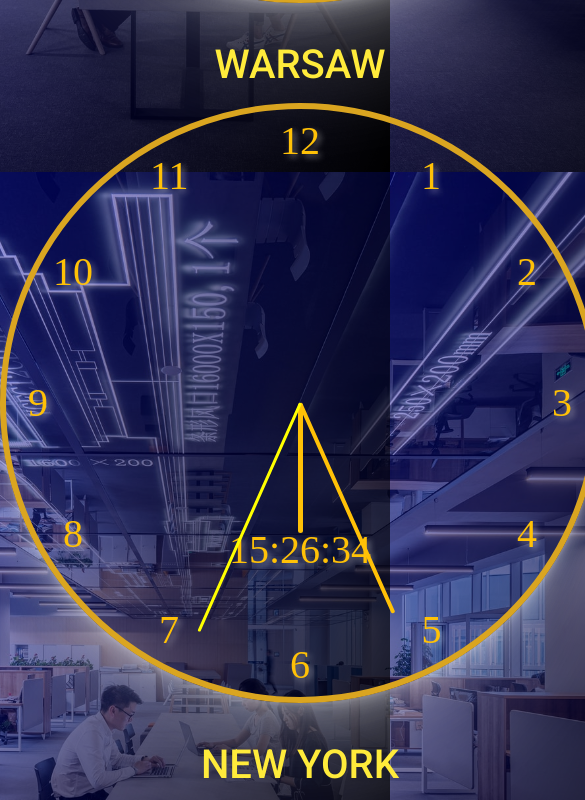
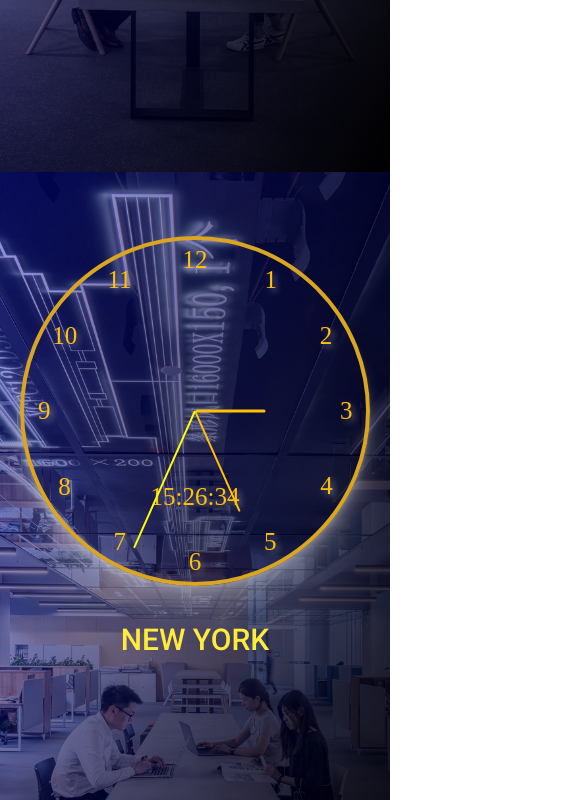
Before and after one commit to Bert0ne/clock-stoper-timer, a website: page index.html in a window 390 px wide. Shown: the part 672-1472 px from the top of the page, 585 px wide, since content can reach past the window. Drawn offline with Linux system fonts and the light colour scheme.

Commit message:
add some responsive

```diff
--- a/js.js
+++ b/js.js
@@ -7,7 +7,7 @@
     const time = new Date();
     let secondNum = time.getSeconds() * 6;
     let minuteNum = time.getMinutes() * 6;
-    let hourNum = time.getHours() * 12;
+    let hourNum = time.getHours() * 30;
 
 
     for (let i = 0; i < 3; i++) {
@@ -16,9 +16,9 @@
     clockM[i].style.transform = "rotate("+ minuteNum +"deg)";
     }
 
-    clockH[0].style.transform = "rotate("+ (hourNum + 84)+"deg)"; //TOKIO
+    clockH[0].style.transform = "rotate("+ (hourNum + 210)+"deg)"; //TOKIO
     clockH[1].style.transform = "rotate("+ hourNum+"deg)"; //WARSAW
-    clockH[2].style.transform = "rotate("+ (hourNum - 72)+ "deg)"; // NEW YORK
+    clockH[2].style.transform = "rotate("+ (hourNum - 180)+ "deg)"; // NEW YORK
 
 
     console.log();
--- a/sass/base.scss
+++ b/sass/base.scss
@@ -55,4 +55,11 @@
         color:  #FFEB3B;
 
     }
+    @media only screen and (max-width: 500px) {
+        .timeZoneName {
+            font-size: 3rem;
+        }
+
+
+    }
 }
--- a/sass/clocks.scss
+++ b/sass/clocks.scss
@@ -1,6 +1,6 @@
 .clock {
-    width: 60rem;
-    height: 60rem;
+    width: 45rem;
+    height: 45rem;
     border: 6px solid goldenrod;
     border-radius: 50%;
     box-shadow:
@@ -14,6 +14,9 @@
     display: grid;
     grid-template-columns: 1fr;
     grid-template-rows: 1fr 1fr;
+
+
+
 
     &__hands {
         display: flex;
@@ -29,8 +32,8 @@
         }
 
         &--hourHand {
-            width: .5rem;
-            height: 13rem;
+            width: .4rem;
+            height: 10rem;
             background-color:#ffc107;
             transform: rotate(0deg);
             transform-origin: bottom;
@@ -39,7 +42,7 @@
         }
         &--minuteHand {
             width: .4rem;
-            height: 23rem;
+            height: 15rem;
             background-color: #ffc107;
             transform:  rotate(0deg);
             transform-origin: bottom;
@@ -49,12 +52,30 @@
         }
         &--secondHand {
             width: .3rem;
-            height: 25rem;
+            height: 18rem;
             background-color: yellow;
             transform: rotate(0deg);
             transform-origin: bottom;
             z-index: 5;
             position: absolute;
+        }
+
+        @media only screen and (max-width: 400px) {
+            &--hourHand {
+                width: .3rem;
+                height: 7rem;
+            }
+            &--minuteHand {
+                width: .2rem;
+                height: 11rem;
+
+
+            }
+            &--secondHand {
+                width: .2rem;
+                height: 15rem;
+
+            }
         }
     }
 
@@ -67,7 +88,7 @@
 
         color: #ffc107;
         position: relative;
-        font-size: 4rem;
+        font-size: 3.5rem;
 
         & > span {
             justify-self: center;
@@ -183,7 +204,22 @@
         }
 
     }
+    @media only screen and (max-width: 500px) {
+        &__numbers {
+            font-size: 2.5rem;
+        }
+    }
 
 
 
 }
+
+@media only screen and (max-width: 500px) {
+    .clock {
+        width: 35rem;
+        height: 35rem;
+        border: 4px solid goldenrod;
+    }
+
+
+}
```
Also changed, not shown: css/style.css. Lines whose indentation alone changed are shown as unchanged.
